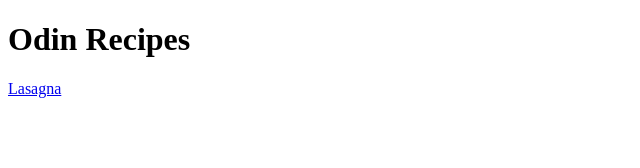
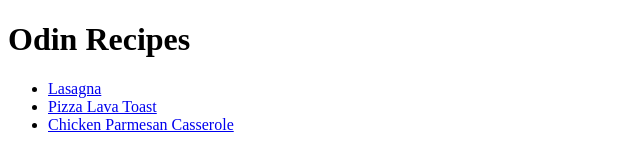
Before and after one commit to cap-pee/odin-recipes, a plain HTML site: page index.html in a window 1280 px wide. Shown: the whole page, without its empty margins (0-640 px from the left). Drawn offline with Linux system fonts and the light colour scheme.

Commit message:
Updated home page
Added links to all the recipes in a list for easy access.

```diff
--- a/index.html
+++ b/index.html
@@ -8,6 +8,11 @@
 <body>
     <h1>Odin Recipes</h1>
 
-    <a href="./recipes/lasagna.html">Lasagna</a>
+    <ul>
+        <li><a href="./recipes/lasagna.html">Lasagna</a></li>
+        <li><a href="./recipes/toast.html">Pizza Lava Toast</a></li>
+        <li><a href="./recipes/casserole.html">Chicken Parmesan Casserole</a></li>
+    </ul>
+
 </body>
 </html>
```
